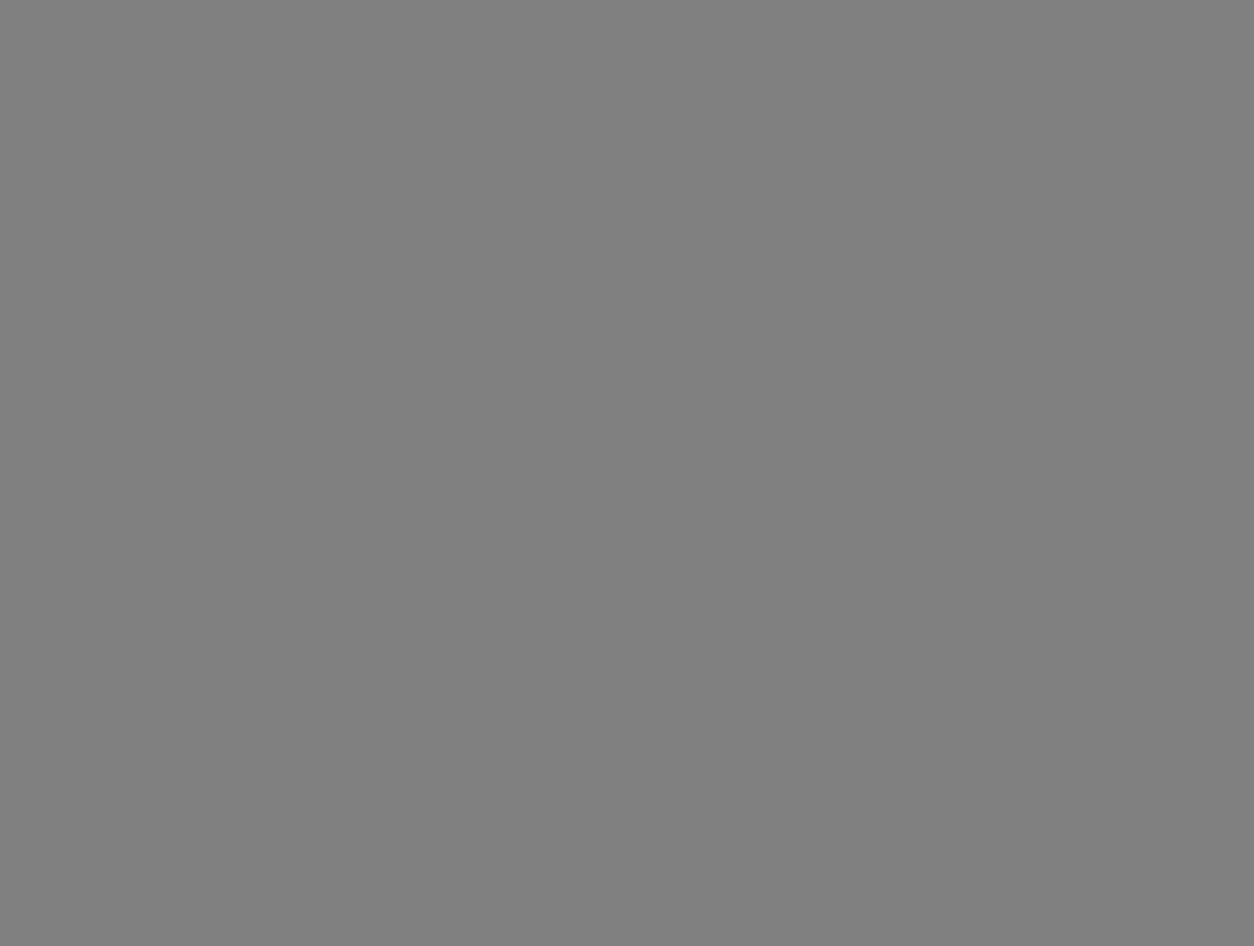
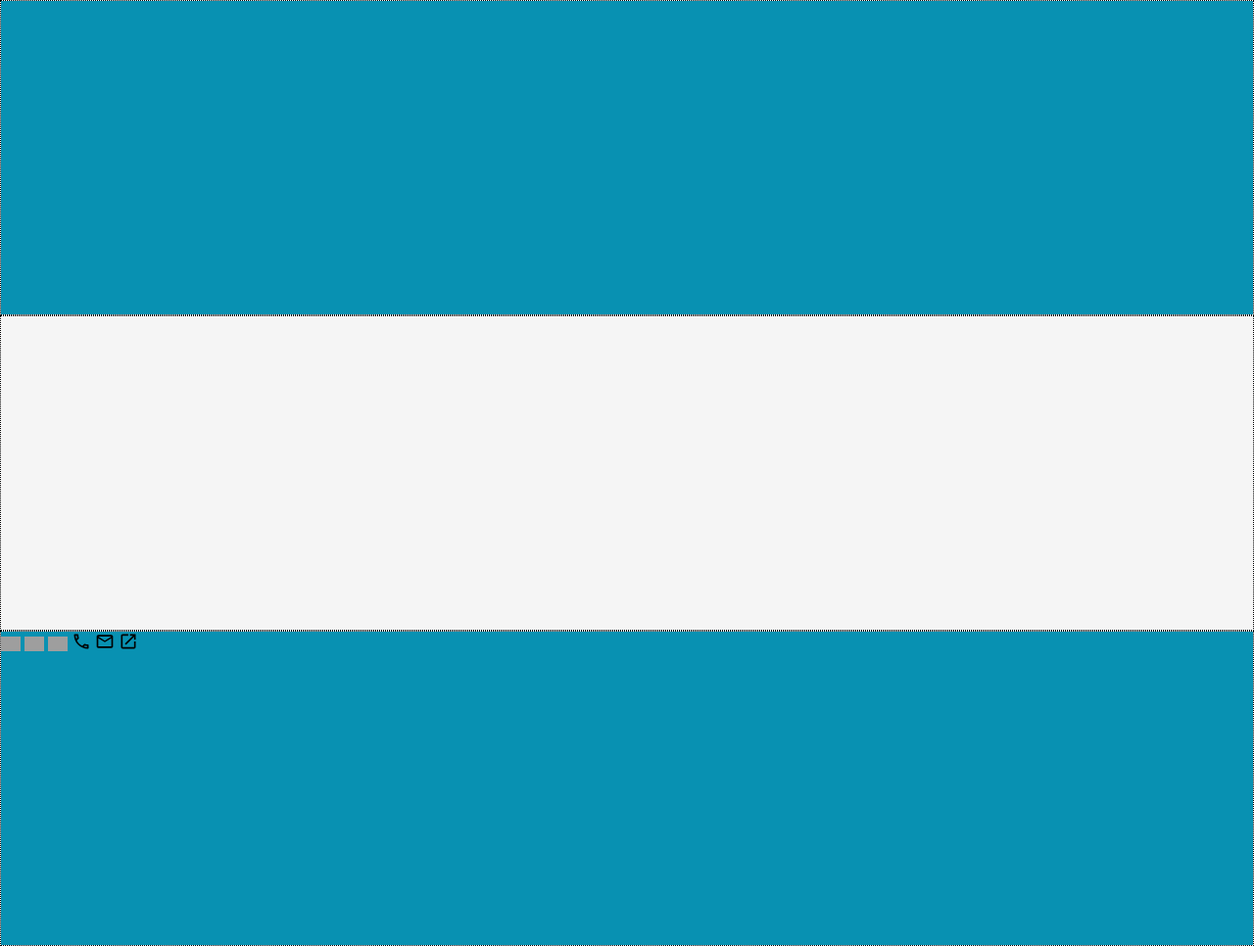
Before and after one commit to mdot2x3/homepage, a website built with webpack: page src/template.html in a window 1280 px wide. Shown: the whole page at 98% size. Before the commit the page ends 800 px from the top, so only its background shows below. Built offline with nearby package versions, Linux system fonts and the light colour scheme; grey boxes are pictures that could not be loaded; a web font is replaced by a local one.

Commit message:
style: create homepage layout
set up sections to create the overall layout
structure of the html homepage in template.html.

add some basic styling to style.css to help
differentiate the sections.

```diff
--- a/src/style.css
+++ b/src/style.css
@@ -1,3 +1,38 @@
+* {
+  margin: 0;
+  padding: 0;
+  box-sizing: border-box;
+  font-family: Roboto;
+}
+
 body {
-  background-color: grey;
+  background-color: white;
 }
+
+header {
+  border: 1px dotted black;
+}
+.header-shape {
+  height: 320px;
+  background-color: #0891b2;
+}
+
+main {
+  border: 1px dotted black;
+}
+.main-content {
+  height: 320px;
+  background-color: whitesmoke;
+}
+
+footer {
+  border: 1px dotted black;
+}
+.footer-content {
+  height: 320px;
+  background-color: #0891b2;
+}
+.contact img,
+svg {
+  width: 20px;
+}
--- a/src/template.html
+++ b/src/template.html
@@ -3,8 +3,57 @@
   <head>
     <meta charset="UTF-8" />
     <meta name="viewport" content="width=device-width, initial-scale=1.0" />
-    <title>App Title</title>
+    <title>Portfolio Homepage</title>
+    <link rel="preconnect" href="https://fonts.googleapis.com" />
+    <link rel="preconnect" href="https://fonts.gstatic.com" crossorigin />
+    <link
+      href="https://fonts.googleapis.com/css2?family=Playfair+Display:ital,wght@0,400..900;1,400..900&family=Roboto:ital,wght@0,100..900;1,100..900&display=swap"
+      rel="stylesheet"
+    />
   </head>
 
-  <body></body>
+  <body>
+    <header>
+      <div class="header-shape"></div>
+      <div class="header-content"></div>
+    </header>
+
+    <main>
+      <div class="main-content"></div>
+    </main>
+
+    <footer>
+      <div class="footer-content">
+        <div class="contact">
+          <img
+            src="https://cdn.jsdelivr.net/gh/devicons/devicon@latest/icons/github/github-original.svg"
+          />
+          <img
+            src="https://cdn.jsdelivr.net/gh/devicons/devicon@latest/icons/linkedin/linkedin-plain.svg"
+          />
+          <img
+            src="https://cdn.jsdelivr.net/gh/devicons/devicon@latest/icons/twitter/twitter-original.svg"
+          />
+          <svg xmlns="http://www.w3.org/2000/svg" viewBox="0 0 24 24">
+            <title>phone-outline</title>
+            <path
+              d="M20,15.5C18.8,15.5 17.5,15.3 16.4,14.9C16.3,14.9 16.2,14.9 16.1,14.9C15.8,14.9 15.6,15 15.4,15.2L13.2,17.4C10.4,15.9 8,13.6 6.6,10.8L8.8,8.6C9.1,8.3 9.2,7.9 9,7.6C8.7,6.5 8.5,5.2 8.5,4C8.5,3.5 8,3 7.5,3H4C3.5,3 3,3.5 3,4C3,13.4 10.6,21 20,21C20.5,21 21,20.5 21,20V16.5C21,16 20.5,15.5 20,15.5M5,5H6.5C6.6,5.9 6.8,6.8 7,7.6L5.8,8.8C5.4,7.6 5.1,6.3 5,5M19,19C17.7,18.9 16.4,18.6 15.2,18.2L16.4,17C17.2,17.2 18.1,17.4 19,17.4V19Z"
+            />
+          </svg>
+          <svg xmlns="http://www.w3.org/2000/svg" viewBox="0 0 24 24">
+            <title>email-outline</title>
+            <path
+              d="M22 6C22 4.9 21.1 4 20 4H4C2.9 4 2 4.9 2 6V18C2 19.1 2.9 20 4 20H20C21.1 20 22 19.1 22 18V6M20 6L12 11L4 6H20M20 18H4V8L12 13L20 8V18Z"
+            />
+          </svg>
+          <svg xmlns="http://www.w3.org/2000/svg" viewBox="0 0 24 24">
+            <title>open-in-new</title>
+            <path
+              d="M14,3V5H17.59L7.76,14.83L9.17,16.24L19,6.41V10H21V3M19,19H5V5H12V3H5C3.89,3 3,3.9 3,5V19A2,2 0 0,0 5,21H19A2,2 0 0,0 21,19V12H19V19Z"
+            />
+          </svg>
+        </div>
+      </div>
+    </footer>
+  </body>
 </html>
```
